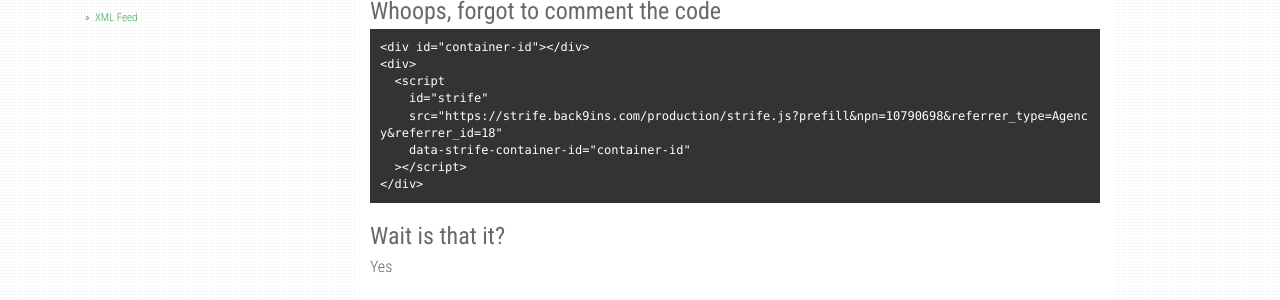
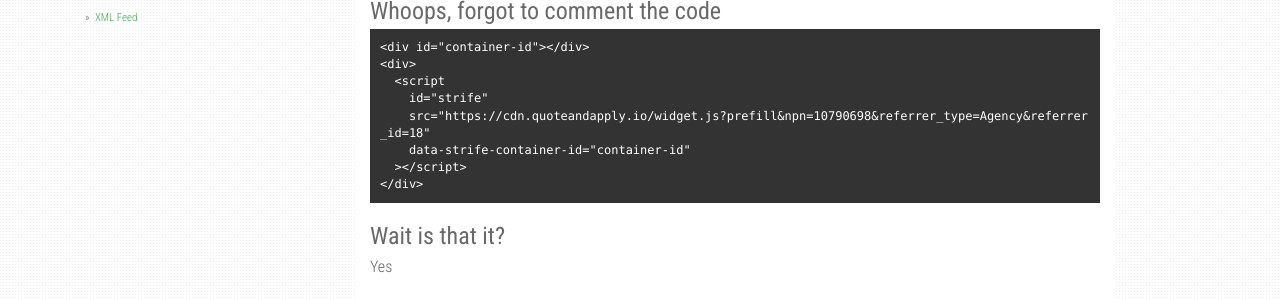
Before and after one commit to agusmakmun/agusmakmun.github.io, a Jekyll site: the page built from _posts/2020-06-08-quote-and-appy-integration-recipe-for-your-web-application.markdown, in a window 1280 px wide and 900 px high. Shown: the part 447-747 px from the top of the window. Built offline with Jekyll 4.4.1, drawn with Linux system fonts in a browser that asks for light colours; nearby versions of some CDN libraries; a script that is not in the unit is left out; comment, search, counter and statistics services are not loaded; some of the changed lines change nothing that is shown.

Commit message:
Use https://cdn.quoteandapply.io/widget.js

```diff
--- a/_posts/2020-06-08-quote-and-appy-integration-recipe-for-your-web-application.markdown
+++ b/_posts/2020-06-08-quote-and-appy-integration-recipe-for-your-web-application.markdown
@@ -15,7 +15,7 @@
 <div>
   <script
     id="strife"
-    src="https://strife.back9ins.com/production/strife.js?prefill&npn=10790698&referrer_type=Agency&referrer_id=18"
+    src="https://cdn.quoteandapply.io/widget.js?prefill&npn=10790698&referrer_type=Agency&referrer_id=18"
     data-strife-container-id="container-id"
   ></script>
 </div>
@@ -26,7 +26,7 @@
 <div>
   <script
     id="strife"
-    src="https://strife.back9ins.com/production/strife.js?prefill&npn=10790698&referrer_type=Agency&referrer_id=18"
+    src="https://cdn.quoteandapply.io/widget.js?prefill&npn=10790698&referrer_type=Agency&referrer_id=18"
     data-strife-container-id="container-id"
   ></script>
 </div>
```
